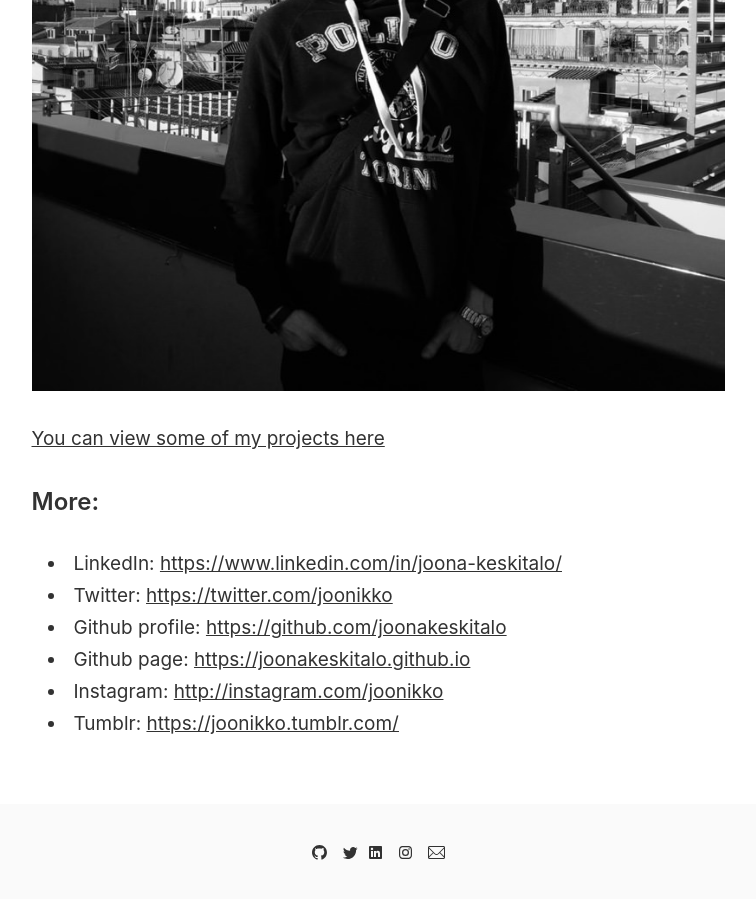
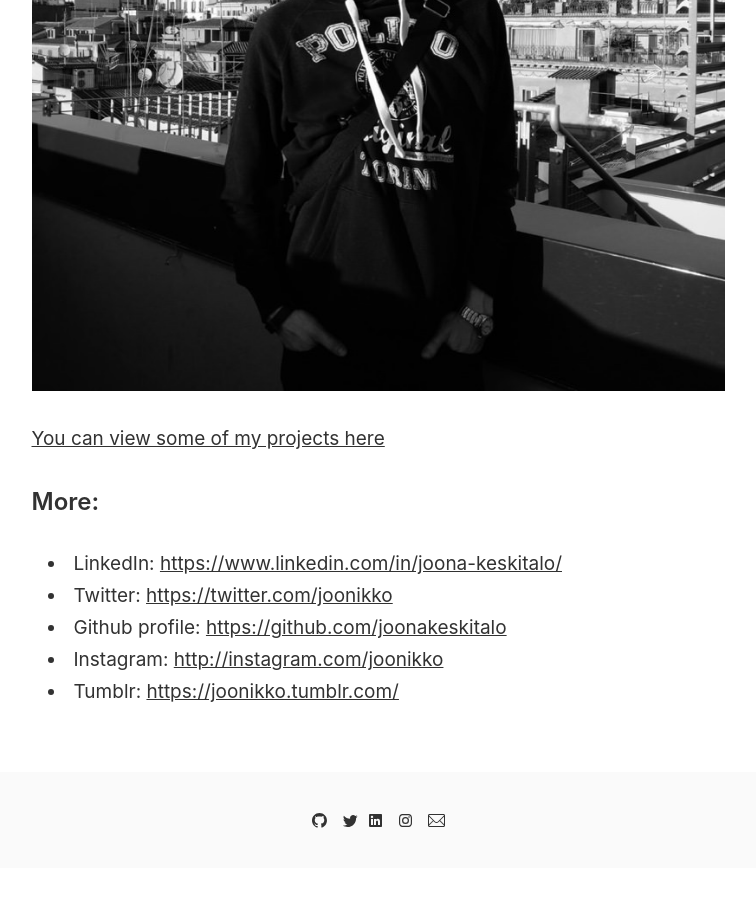
Before and after one commit to joonakeskitalo/joonakeskitalo.github.io, a Jekyll site: the page built from _pages/about.md, in a window 1280 px wide and 900 px high, scrolled down 2080 px. Shown: the whole window, without its empty margins (262-1018 px from the left). Built offline with Jekyll 4.4.1, drawn with Linux system fonts in a browser that asks for light colours; after the commit the page ends 2948 px from its top, so only the background shows below that.

Commit message:
Update about.md

```diff
--- a/_pages/about.md
+++ b/_pages/about.md
@@ -54,6 +54,5 @@ ___
 *   LinkedIn: [https://www.linkedin.com/in/joona-keskitalo/](https://www.linkedin.com/in/joona-keskitalo/)
 *   Twitter: [https://twitter.com/joonikko](https://twitter.com/joonikko)
 *   Github profile: [https://github.com/joonakeskitalo](https://github.com/joonakeskitalo)
-*   Github page: [https://joonakeskitalo.github.io](https://joonakeskitalo.github.io)
 *   Instagram: [http://instagram.com/joonikko](http://instagram.com/joonikko)
 *   Tumblr: [https://joonikko.tumblr.com/](https://joonikko.tumblr.com/)
```
